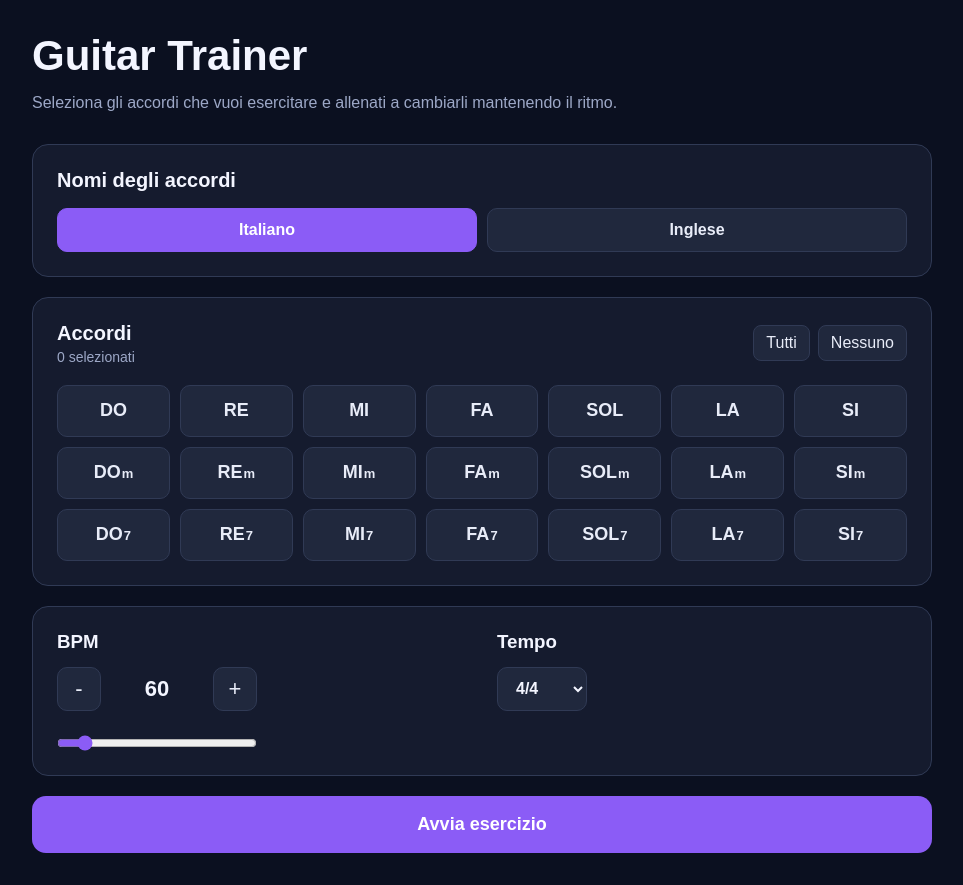
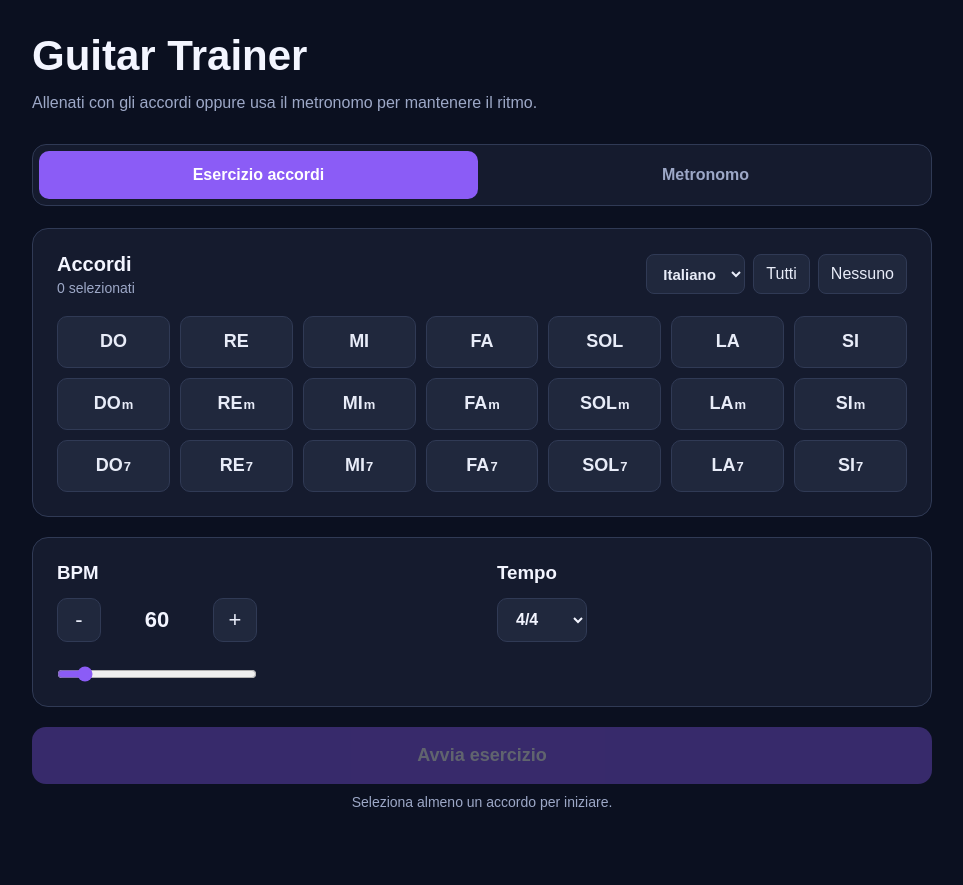
Before and after one commit to LorenzoTeotino/guitar-trainer, a Next.js app: page / in a window 1280 px wide. Shown: the whole page, without its empty margins (158-1121 px from the left). After the commit the page ends 842 px from the top, so only its background shows below. Built offline with nearby package versions, Linux system fonts and the light colour scheme.

Commit message:
ho diviso metronomo da esercizi

```diff
--- a/src/app/globals.css
+++ b/src/app/globals.css
@@ -52,6 +52,51 @@ button:not(:disabled) {
   max-width: 650px;
   line-height: 1.6;
   color: #9da8c7;
+}
+
+/* NAVIGAZIONE PRINCIPALE */
+
+.navigazione-principale {
+  width: 100%;
+
+  display: grid;
+  grid-template-columns: 1fr 1fr;
+  gap: 8px;
+
+  margin-bottom: 22px;
+  padding: 6px;
+
+  background: #151b2e;
+
+  border: 1px solid #303a55;
+  border-radius: 14px;
+}
+
+.navigazione-principale button {
+  min-height: 48px;
+
+  border: none;
+  border-radius: 10px;
+
+  background: transparent;
+  color: #9da8c7;
+
+  font-size: 16px;
+  font-weight: 700;
+
+  transition:
+          background 0.15s ease,
+          color 0.15s ease;
+}
+
+.navigazione-principale button:hover {
+  background: #20283d;
+  color: #f3f5ff;
+}
+
+.navigazione-principale button.attivo {
+  background: #8b5cf6;
+  color: #ffffff;
 }
 
 /* PANNELLI */
@@ -122,6 +167,37 @@ button:not(:disabled) {
 .azioni-selezione {
   display: flex;
   gap: 8px;
+}
+
+.selettore-lingua-accordi {
+  height: 40px;
+
+  padding: 0 12px;
+
+  background: #20283d;
+  color: #e8ecf8;
+
+  border: 1px solid #303a55;
+  border-radius: 8px;
+
+  font-size: 15px;
+  font-weight: 700;
+
+  outline: none;
+
+  cursor: pointer;
+
+  transition:
+          background 0.15s ease,
+          border-color 0.15s ease;
+}
+
+.selettore-lingua-accordi:hover {
+  background: #29324a;
+}
+
+.selettore-lingua-accordi:focus {
+  border-color: #8b5cf6;
 }
 
 .azioni-selezione button {
@@ -272,6 +348,24 @@ button:not(:disabled) {
 
 .selettore-tempo:focus {
   border-color: #8b5cf6;
+}
+
+/* METRONOMO */
+
+.intestazione-sezione-metronomo {
+  margin-bottom: 20px;
+}
+
+.intestazione-sezione-metronomo h2 {
+  margin-bottom: 6px;
+
+  font-size: 24px;
+  color: #f3f5ff;
+}
+
+.intestazione-sezione-metronomo p {
+  color: #9da8c7;
+  line-height: 1.5;
 }
 
 /* AVVIO */
--- a/src/app/page.tsx
+++ b/src/app/page.tsx
@@ -2,21 +2,26 @@
 
 import { useMemo, useState } from "react";
 
-import SelettoreLinguaAccordi from "@/componenti/accordi/SelettoreLinguaAccordi";
 import SelezioneAccordi from "@/componenti/accordi/SelezioneAccordi";
+
+import NavigazionePrincipale from "@/componenti/comune/NavigazionePrincipale";
+
 import ConfigurazioneEsercizio from "@/componenti/esercizio/ConfigurazioneEsercizio";
+import PreConteggio from "@/componenti/esercizio/PreConteggio";
 import SchermataEsercizio from "@/componenti/esercizio/SchermataEsercizio";
-import PreConteggio from "@/componenti/esercizio/PreConteggio";
+
+import ConfigurazioneMetronomo from "@/componenti/metronomo/ConfigurazioneMetronomo";
+
+import { BPM_PREDEFINITI } from "@/costanti/configurazioneEsercizio";
 
 import { accordiDisponibili } from "@/dati/accordi/accordiDisponibili";
 import { TEMPO_QUATTRO_QUARTI } from "@/dati/tempi/tempiDisponibili";
 
-import { BPM_PREDEFINITI } from "@/costanti/configurazioneEsercizio";
+import { useEsercizioAccordi } from "@/ganci/useEsercizioAccordi";
 
 import { LinguaAccordi } from "@/tipi/LinguaAccordi";
+import { SezioneApplicazione } from "@/tipi/SezioneApplicazione";
 import { TempoMusicale } from "@/tipi/TempoMusicale";
-
-import { useEsercizioAccordi } from "@/ganci/useEsercizioAccordi";
 
 export default function PaginaPrincipale() {
   const [lingua, setLingua] =
@@ -29,11 +34,21 @@ export default function PaginaPrincipale() {
       useState(BPM_PREDEFINITI);
 
   const [tempoMusicale, setTempoMusicale] =
-      useState<TempoMusicale>(TEMPO_QUATTRO_QUARTI);
+      useState<TempoMusicale>(
+          TEMPO_QUATTRO_QUARTI
+      );
+
+  const [sezioneAttiva, setSezioneAttiva] =
+      useState<SezioneApplicazione>(
+          "esercizio"
+      );
 
   const accordiAttivi = useMemo(() => {
-    return accordiDisponibili.filter((accordo) =>
-        accordiSelezionati.includes(accordo.id)
+    return accordiDisponibili.filter(
+        (accordo) =>
+            accordiSelezionati.includes(
+                accordo.id
+            )
     );
   }, [accordiSelezionati]);
 
@@ -46,7 +61,10 @@ export default function PaginaPrincipale() {
     avviaEsercizio,
     fermaEsercizio,
   } = useEsercizioAccordi({
-    accordi: accordiAttivi,
+    accordi:
+        sezioneAttiva === "esercizio"
+            ? accordiAttivi
+            : [],
     bpm,
     tempoMusicale,
   });
@@ -54,20 +72,32 @@ export default function PaginaPrincipale() {
   const cambiaSelezioneAccordo = (
       idAccordo: string
   ) => {
-    setAccordiSelezionati((accordiPrecedenti) => {
-      if (accordiPrecedenti.includes(idAccordo)) {
+    setAccordiSelezionati(
+        (accordiPrecedenti) => {
+          if (
+              accordiPrecedenti.includes(
+                  idAccordo
+              )
+          ) {
             return accordiPrecedenti.filter(
-            (id) => id !== idAccordo
+                (id) =>
+                    id !== idAccordo
             );
           }
 
-      return [...accordiPrecedenti, idAccordo];
-    });
+          return [
+            ...accordiPrecedenti,
+            idAccordo,
+          ];
+        }
+    );
   };
 
   const selezionaTuttiGliAccordi = () => {
     setAccordiSelezionati(
-        accordiDisponibili.map((accordo) => accordo.id)
+        accordiDisponibili.map(
+            (accordo) => accordo.id
+        )
     );
   };
 
@@ -75,12 +105,28 @@ export default function PaginaPrincipale() {
     setAccordiSelezionati([]);
   };
 
+  const diminuisciBpm = () => {
+    setBpm((valore) =>
+        Math.max(30, valore - 1)
+    );
+  };
+
+  const aumentaBpm = () => {
+    setBpm((valore) =>
+        Math.min(300, valore + 1)
+    );
+  };
+
   if (preConteggioAttivo) {
     return (
         <main className="pagina">
           <PreConteggio
-              contoAllaRovescia={contoAllaRovescia}
-              alTermine={fermaEsercizio}
+              contoAllaRovescia={
+                contoAllaRovescia
+              }
+              alTermine={
+                fermaEsercizio
+              }
           />
         </main>
     );
@@ -90,17 +136,24 @@ export default function PaginaPrincipale() {
     return (
         <main className="pagina">
           <SchermataEsercizio
-              accordoCorrente={accordoCorrente}
+              accordoCorrente={
+                accordoCorrente
+              }
               lingua={lingua}
               posizionePallinoCorrente={
                 posizionePallinoCorrente
               }
               palliniTotali={
-                tempoMusicale.suddivisioniPerBattuta
+                tempoMusicale
+                    .suddivisioniPerBattuta
               }
-              tempoMusicale={tempoMusicale}
+              tempoMusicale={
+                tempoMusicale
+              }
               bpm={bpm}
-              alTermine={fermaEsercizio}
+              alTermine={
+                fermaEsercizio
+              }
           />
         </main>
     );
@@ -110,35 +163,63 @@ export default function PaginaPrincipale() {
       <main className="pagina">
         <div className="contenitore-principale">
           <header className="intestazione">
-            <h1>Guitar Trainer</h1>
+            <h1>
+              Guitar Trainer
+            </h1>
 
             <p>
-              Seleziona gli accordi che vuoi
-              esercitare e allenati a cambiarli
-              mantenendo il ritmo.
+              Allenati con gli accordi
+              oppure usa il metronomo
+              per mantenere il ritmo.
             </p>
           </header>
 
-          <section className="pannello">
-            <h2>Nomi degli accordi</h2>
+          <NavigazionePrincipale
+              sezioneAttiva={
+                sezioneAttiva
+              }
+              alCambioSezione={
+                setSezioneAttiva
+              }
+          />
 
-            <SelettoreLinguaAccordi
-                lingua={lingua}
-                alCambioLingua={setLingua}
-            />
-          </section>
-
+          {sezioneAttiva ===
+              "esercizio" && (
+                  <>
                     <section className="pannello">
                       <div className="intestazione-sezione">
                         <div>
-                <h2>Accordi</h2>
+                          <h2>
+                            Accordi
+                          </h2>
 
                           <p>
-                  {accordiSelezionati.length} selezionati
+                            {
+                              accordiSelezionati.length
+                            }{" "}
+                            selezionati
                           </p>
                         </div>
 
                         <div className="azioni-selezione">
+                          <select
+                              className="selettore-lingua-accordi"
+                              value={lingua}
+                              onChange={(evento) =>
+                                  setLingua(
+                                      evento.target.value as LinguaAccordi
+                                  )
+                              }
+                          >
+                            <option value="italiano">
+                              Italiano
+                            </option>
+
+                            <option value="inglese">
+                              Inglese
+                            </option>
+                          </select>
+
                           <button
                               type="button"
                               onClick={selezionaTuttiGliAccordi}
@@ -156,7 +237,9 @@ export default function PaginaPrincipale() {
                       </div>
 
                       <SelezioneAccordi
-                lingua={lingua}
+                          lingua={
+                            lingua
+                          }
                           accordiSelezionati={
                             accordiSelezionati
                           }
@@ -168,24 +251,72 @@ export default function PaginaPrincipale() {
 
                     <ConfigurazioneEsercizio
                         bpm={bpm}
-              tempoMusicale={tempoMusicale}
-              diminuisciBpm={() =>
-                  setBpm((valore) => Math.max(30, valore - 1))
+                        tempoMusicale={
+                          tempoMusicale
                         }
-              aumentaBpm={() =>
-                  setBpm((valore) => Math.min(300, valore + 1))
+                        diminuisciBpm={
+                          diminuisciBpm
                         }
-              alCambioBpm={setBpm}
-              alCambioTempoMusicale={setTempoMusicale}
+                        aumentaBpm={
+                          aumentaBpm
+                        }
+                        alCambioBpm={
+                          setBpm
+                        }
+                        alCambioTempoMusicale={
+                          setTempoMusicale
+                        }
                     />
 
                     <button
                         type="button"
                         className="pulsante-avvia"
-              onClick={avviaEsercizio}
+                        onClick={
+                          avviaEsercizio
+                        }
+                        disabled={
+                            accordiSelezionati.length ===
+                            0
+                        }
                     >
                       Avvia esercizio
                     </button>
+
+                    {accordiSelezionati.length ===
+                        0 && (
+                            <p className="messaggio-selezione">
+                              Seleziona almeno
+                              un accordo per
+                              iniziare.
+                            </p>
+                        )}
+                  </>
+              )}
+
+          {sezioneAttiva ===
+              "metronomo" && (
+                  <ConfigurazioneMetronomo
+                      bpm={bpm}
+                      tempoMusicale={
+                        tempoMusicale
+                      }
+                      diminuisciBpm={
+                        diminuisciBpm
+                      }
+                      aumentaBpm={
+                        aumentaBpm
+                      }
+                      alCambioBpm={
+                        setBpm
+                      }
+                      alCambioTempoMusicale={
+                        setTempoMusicale
+                      }
+                      alAvvio={
+                        avviaEsercizio
+                      }
+                  />
+              )}
         </div>
       </main>
   );
--- /dev/null
+++ b/src/componenti/comune/NavigazionePrincipale.tsx
@@ -0,0 +1,39 @@
+import { SezioneApplicazione } from "@/tipi/SezioneApplicazione";
+
+interface ProprietaNavigazionePrincipale {
+    sezioneAttiva: SezioneApplicazione;
+    alCambioSezione: (sezione: SezioneApplicazione) => void;
+}
+
+export default function NavigazionePrincipale({
+                                                  sezioneAttiva,
+                                                  alCambioSezione,
+                                              }: ProprietaNavigazionePrincipale) {
+    return (
+        <nav className="navigazione-principale">
+            <button
+                type="button"
+                className={
+                    sezioneAttiva === "esercizio"
+                        ? "attivo"
+                        : ""
+                }
+                onClick={() => alCambioSezione("esercizio")}
+            >
+                Esercizio accordi
+            </button>
+
+            <button
+                type="button"
+                className={
+                    sezioneAttiva === "metronomo"
+                        ? "attivo"
+                        : ""
+                }
+                onClick={() => alCambioSezione("metronomo")}
+            >
+                Metronomo
+            </button>
+        </nav>
+    );
+}
--- /dev/null
+++ b/src/componenti/metronomo/ConfigurazioneMetronomo.tsx
@@ -0,0 +1,56 @@
+import ConfigurazioneEsercizio from "@/componenti/esercizio/ConfigurazioneEsercizio";
+import { TempoMusicale } from "@/tipi/TempoMusicale";
+
+interface ProprietaConfigurazioneMetronomo {
+    bpm: number;
+    tempoMusicale: TempoMusicale;
+
+    diminuisciBpm: () => void;
+    aumentaBpm: () => void;
+    alCambioBpm: (bpm: number) => void;
+
+    alCambioTempoMusicale: (
+        tempo: TempoMusicale
+    ) => void;
+
+    alAvvio: () => void;
+}
+
+export default function ConfigurazioneMetronomo({
+                                                    bpm,
+                                                    tempoMusicale,
+                                                    diminuisciBpm,
+                                                    aumentaBpm,
+                                                    alCambioBpm,
+                                                    alCambioTempoMusicale,
+                                                    alAvvio,
+                                                }: ProprietaConfigurazioneMetronomo) {
+    return (
+        <>
+            <div className="intestazione-sezione-metronomo">
+                <h2>Metronomo</h2>
+
+                <p>
+                    Imposta velocità e tempo musicale e inizia a suonare.
+                </p>
+            </div>
+
+            <ConfigurazioneEsercizio
+                bpm={bpm}
+                tempoMusicale={tempoMusicale}
+                diminuisciBpm={diminuisciBpm}
+                aumentaBpm={aumentaBpm}
+                alCambioBpm={alCambioBpm}
+                alCambioTempoMusicale={alCambioTempoMusicale}
+            />
+
+            <button
+                type="button"
+                className="pulsante-avvia"
+                onClick={alAvvio}
+            >
+                Avvia metronomo
+            </button>
+        </>
+    );
+}
--- /dev/null
+++ b/src/tipi/SezioneApplicazione.ts
@@ -0,0 +1,3 @@
+export type SezioneApplicazione =
+    | "esercizio"
+    | "metronomo";
```
Lines whose indentation alone changed are shown as unchanged.
